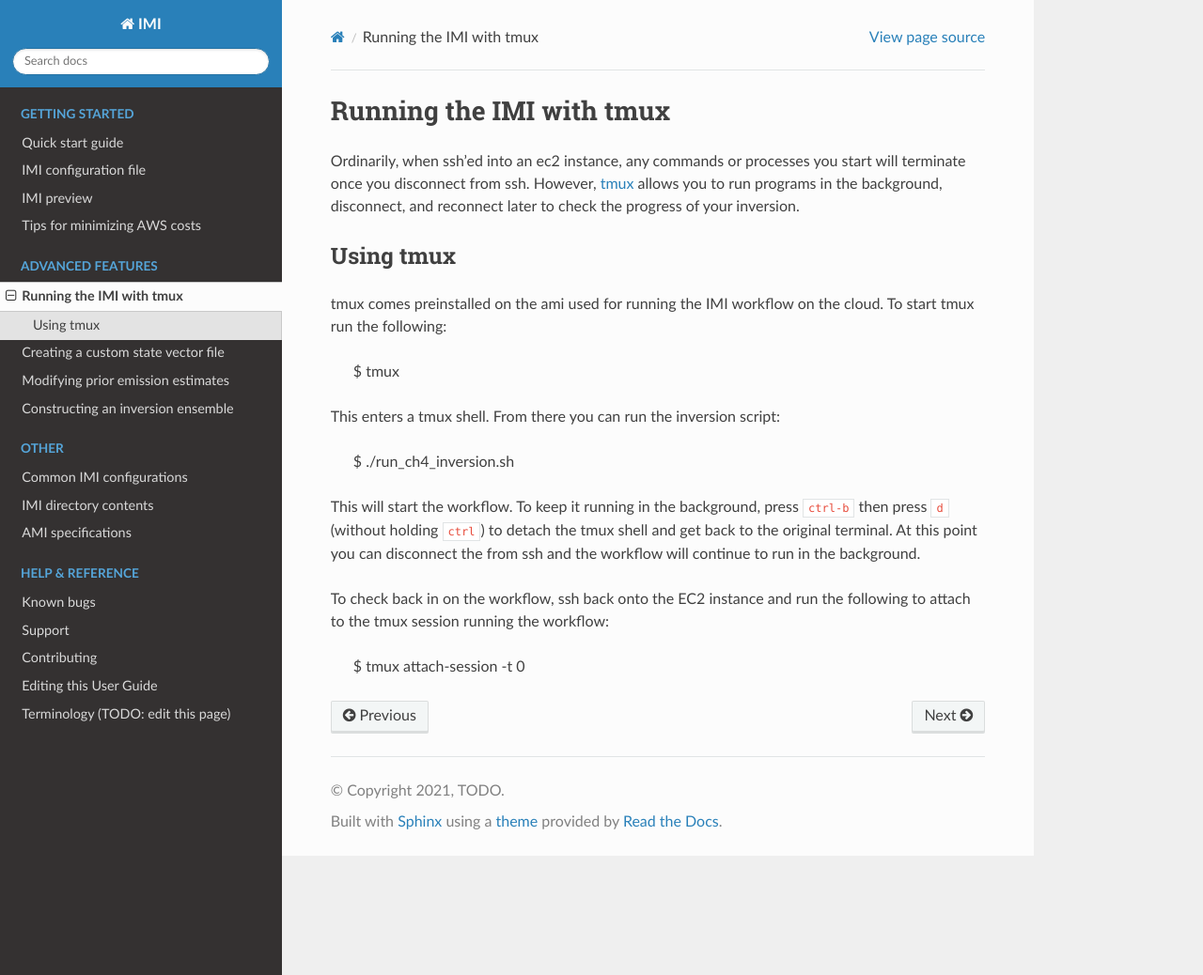
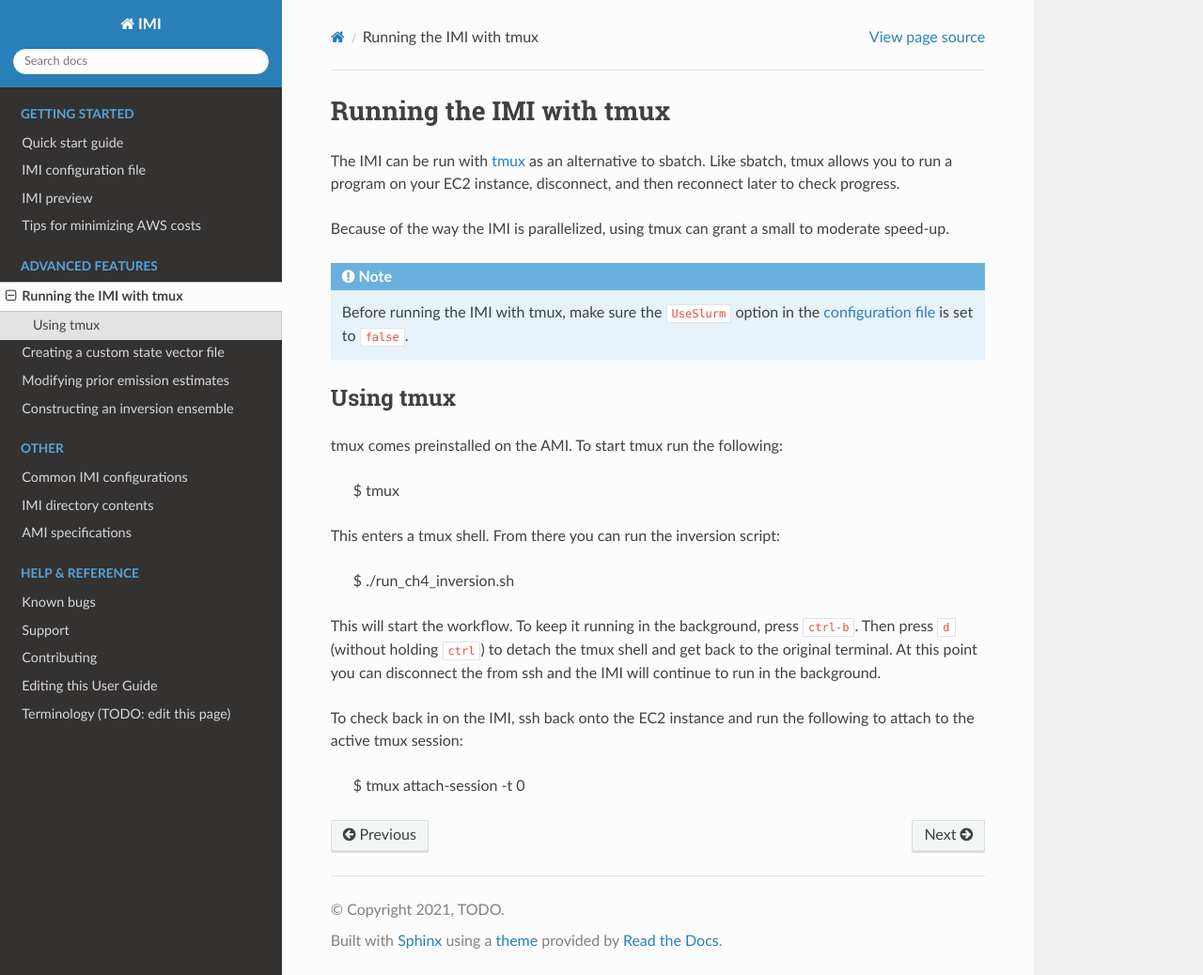
Before and after one commit to geoschem/integrated_methane_inversion, a Sphinx documentation site: the page built from docs/source/advanced/running-with-tmux.rst, in a window 1280 px wide and 1038 px high. Shown: the whole window at 94% size. Built offline with Sphinx 7.4.7 and the Read the Docs theme 2.0.0, drawn with Linux system fonts in a browser that asks for light colours.

Commit message:
touch up tmux page

```diff
--- a/docs/source/advanced/running-with-tmux.rst
+++ b/docs/source/advanced/running-with-tmux.rst
@@ -1,11 +1,18 @@
 Running the IMI with tmux
 =========================
 
-Ordinarily, when ssh'ed into an ec2 instance, any commands or processes you start will terminate once you disconnect from ssh. However, `tmux <https://man7.org/linux/man-pages/man1/tmux.1.html>`_ allows you to run programs in the background, disconnect, and reconnect later to check the progress of your inversion.
+The IMI can be run with `tmux <https://man7.org/linux/man-pages/man1/tmux.1.html>`_ as an alternative to sbatch. Like sbatch, tmux
+allows you to run a program on your EC2 instance, disconnect, and then reconnect later to check progress.
+
+Because of the way the IMI is parallelized, using tmux can grant a small to moderate speed-up.
+
+.. note::
+    Before running the IMI with tmux, make sure the ``UseSlurm`` option in the :doc:`configuration file <../getting-started/imi-config-file>`
+    is set to ``false``.
 
 Using tmux
 ----------
-tmux comes preinstalled on the ami used for running the IMI workflow on the cloud. To start tmux run the following:
+tmux comes preinstalled on the AMI. To start tmux run the following:
 
     $ tmux
 
@@ -13,9 +20,10 @@ This enters a tmux shell. From there you can run the inversion script:
 
     $ ./run_ch4_inversion.sh
 
-This will start the workflow. To keep it running in the background, press ``ctrl-b`` then press ``d`` (without holding ``ctrl``) to detach the tmux shell and get back to the original terminal. At this point you can disconnect the from ssh and the workflow will continue to run in the background.
+This will start the workflow. To keep it running in the background, press ``ctrl-b``.
+Then press ``d`` (without holding ``ctrl``) to detach the tmux shell and get back to the original terminal.
+At this point you can disconnect the from ssh and the IMI will continue to run in the background.
 
-
-To check back in on the workflow, ssh back onto the EC2 instance and run the following to attach to the tmux session running the workflow:
+To check back in on the IMI, ssh back onto the EC2 instance and run the following to attach to the active tmux session:
 
     $ tmux attach-session -t 0
```
